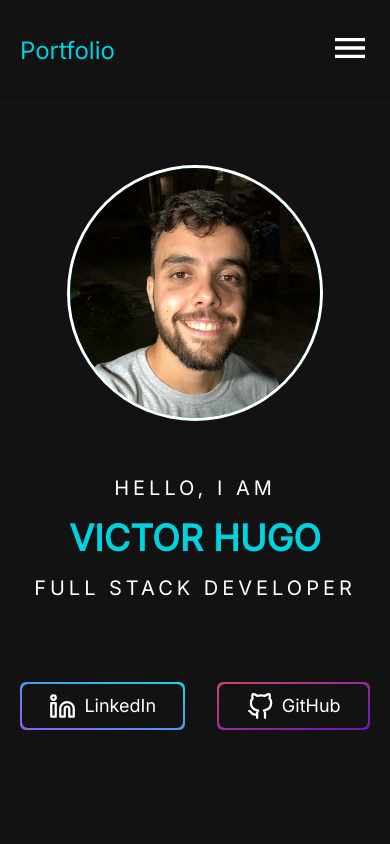
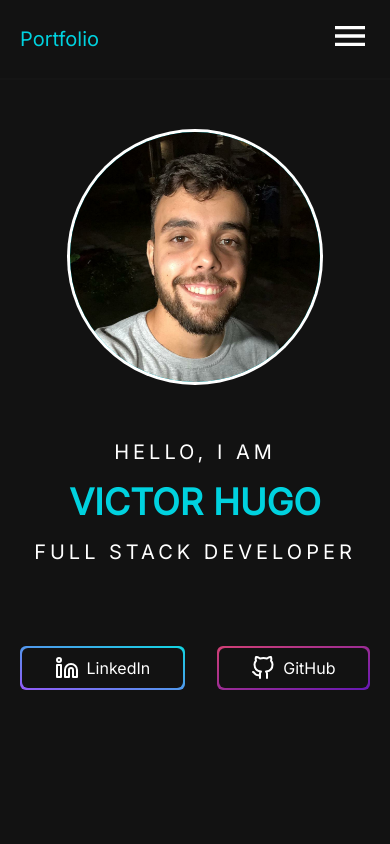
Before and after one commit to Victorhbm/Portfolio, a React (Create React App) app: page / in a window 390 px wide. Shown: the top 844 px of the page. Built offline with nearby package versions, Linux system fonts and the light colour scheme.

Commit message:
style: change some responsive sizes and margins

```diff
--- a/src/components/Header/style.js
+++ b/src/components/Header/style.js
@@ -6,18 +6,21 @@ export const Container = tw.div`
   mx-auto
   max-w-[1200px]
   px-5
-  py-7
+  py-4
   border-b-2
 
   sm:px-10
+  sm:py-7
   lg:xl:px-5
 
   border-dark-200
 `
 
 export const PortfolioLink = tw(Link)`
-  text-2xl
+  text-xl
   font-medium
+
+  sm:text-2xl
 
   text-blue
 `
--- a/src/components/Introductory/style.js
+++ b/src/components/Introductory/style.js
@@ -6,12 +6,13 @@ export const Container = tw.section`
   mt-6
   max-w-[1200px]
   px-5
-  py-10
+  py-7
   flex
   flex-col
   justify-between
 
   sm:px-10
+  sm:py-10
   lg:xl:px-5
   landscape:flex-row-reverse
   landscape:mt-20
@@ -107,10 +108,14 @@ export const Button = tw.a`
   flex
   items-center
   w-full
-  bg-dark
   justify-center
   text-center
   py-2
   px-5
   rounded-md
+  text-base
+
+  sm:text-lg
+
+  bg-dark
 `
```
